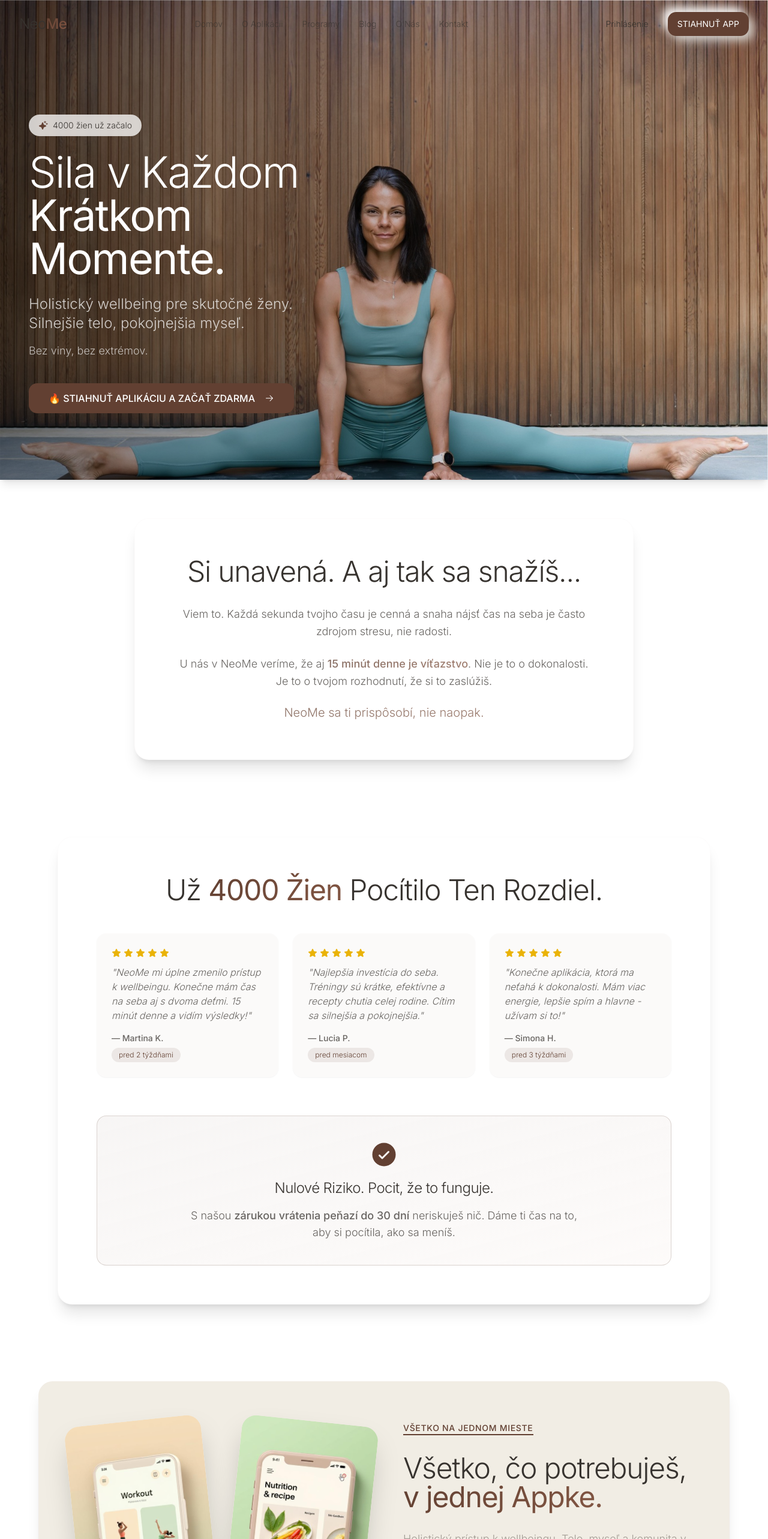
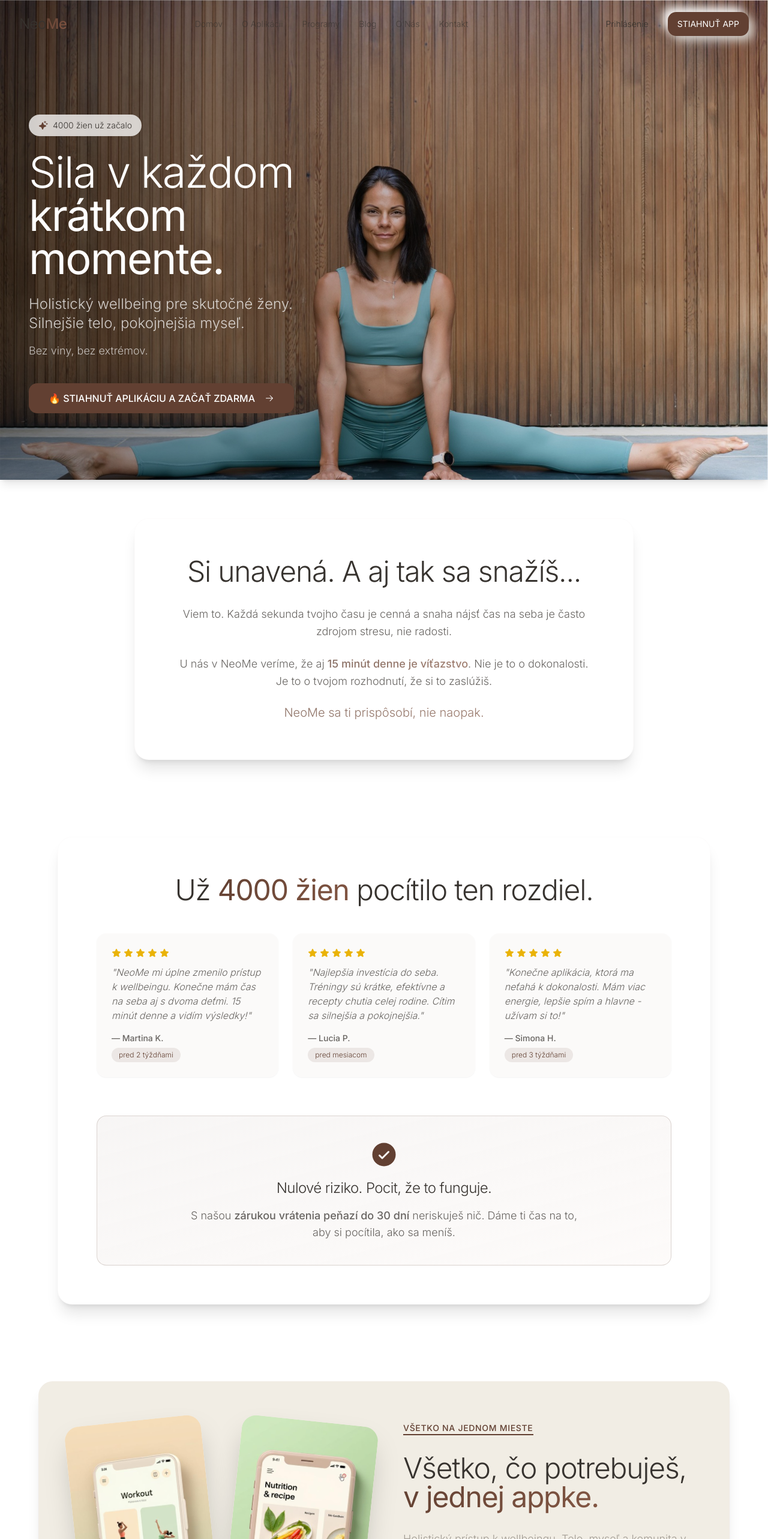
Before and after one commit to NeoMeOfficial/neome_web, a React (Vite) app: page / in a window 1280 px wide. Shown: the top 2566 px of the page at 60% size. Built offline with nearby package versions, Linux system fonts and the light colour scheme; the HTML template or start-up script is replaced by a standard one.

Commit message:
Refine headings to sentence case
- Convert headings from Title Case to sentence case (only first word capitalized) across the index page, updating specific instances to ensure consistency with the site's styling.

```diff
--- a/src/pages/Index.tsx
+++ b/src/pages/Index.tsx
@@ -62,8 +62,8 @@ const Index = () => {
             </div>
 
             <h1 className="text-5xl md:text-7xl font-light mb-6 leading-tight text-white">
-              Sila v Každom<br />
-              <span className="text-white font-normal">Krátkom Momente.</span>
+              Sila v každom<br />
+              <span className="text-white font-normal">krátkom momente.</span>
             </h1>
 
             <p className="text-xl md:text-2xl mb-4 font-light text-white">
@@ -108,14 +108,14 @@ const Index = () => {
         <div className="container mx-auto max-w-6xl">
           <Card className="rounded-3xl shadow-xl p-8 md:p-12 lg:p-16 bg-white border-border/10">
             <h2 className="text-4xl md:text-5xl font-light text-center mb-12">
-              Už <span className="gradient-text font-normal">4000 Žien</span> Pocítilo Ten Rozdiel.
+              Už <span className="gradient-text font-normal">4000 žien</span> pocítilo ten rozdiel.
             </h2>
 
             <GoogleReviews />
 
             <div className="mt-12 bg-gradient-to-br from-primary/5 to-accent/10 border border-primary/20 p-8 md:p-10 rounded-2xl text-center">
               <CheckCircle size={48} weight="fill" className="text-primary mx-auto mb-4" />
-              <h3 className="text-2xl font-light mb-4">Nulové Riziko. Pocit, že to funguje.</h3>
+              <h3 className="text-2xl font-light mb-4">Nulové riziko. Pocit, že to funguje.</h3>
               <p className="text-lg max-w-2xl mx-auto">
                 S našou <strong className="font-medium">zárukou vrátenia peňazí do 30 dní</strong> neriskuješ nič.
                 Dáme ti čas na to, aby si pocítila, ako sa meníš.
@@ -161,7 +161,7 @@ const Index = () => {
               {/* Large headline */}
               <h2 className="text-4xl md:text-5xl font-light leading-tight">
                 Všetko, čo potrebuješ,<br />
-                <span className="gradient-text font-normal">v jednej Appke.</span>
+                <span className="gradient-text font-normal">v jednej appke.</span>
               </h2>
 
               {/* Subheading */}
@@ -231,10 +231,10 @@ const Index = () => {
         <div className="container mx-auto max-w-6xl">
           <Card className="rounded-3xl shadow-xl p-8 md:p-12 lg:p-16 bg-white border-border/10">
             <h2 className="text-4xl md:text-5xl font-light text-center mb-6">
-              Začni Zadarmo.
+              Začni zadarmo.
             </h2>
             <p className="text-xl text-center text-muted-foreground mb-16">
-              Pokračuj s Hodnotou, Ktorú Cítiš.
+              Pokračuj s hodnotou, ktorú cítiš.
             </p>
 
             <div className="grid md:grid-cols-3 gap-6">
```
